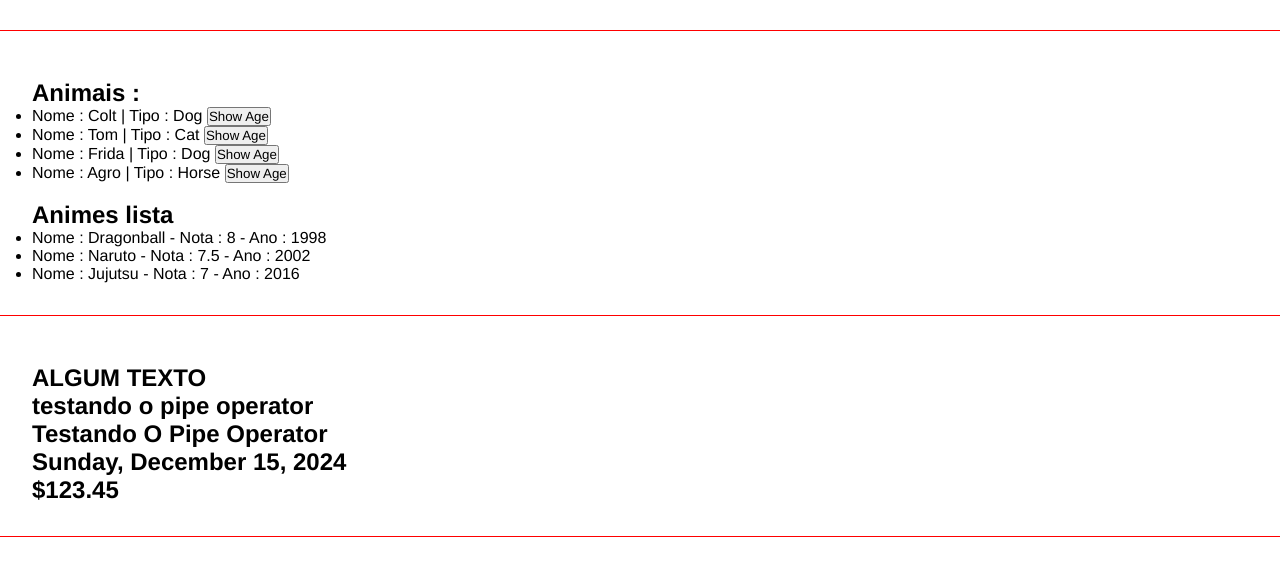
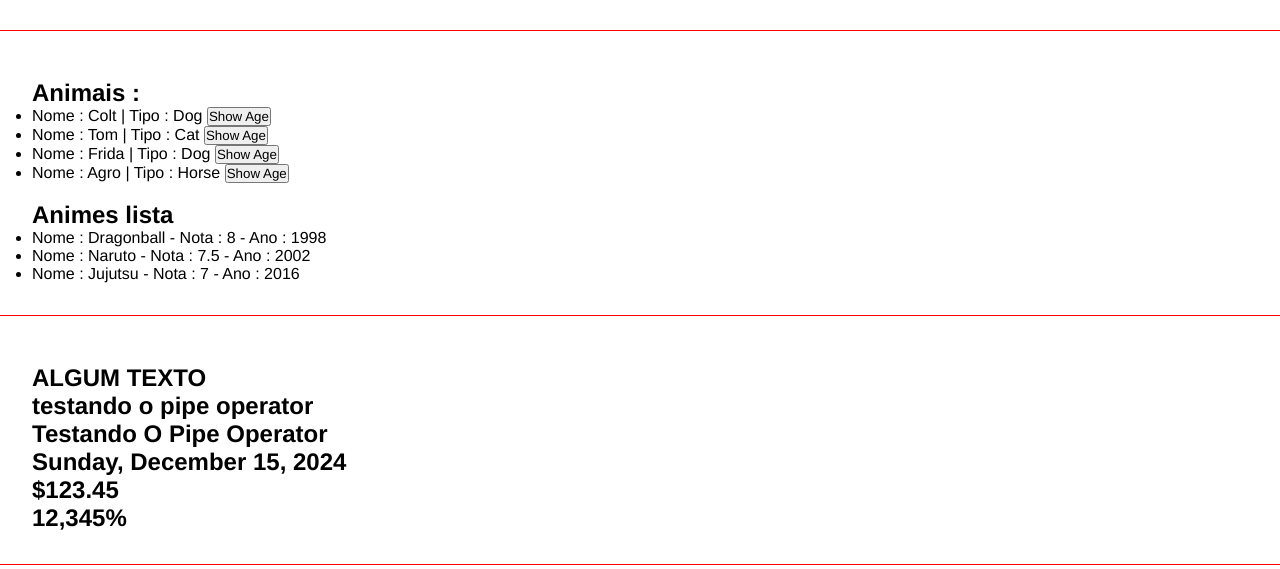
Before and after one commit to davaosantos/Angular-Battisti, an Angular app: page / in a window 1280 px wide. Shown: the part 1157-1726 px from the top of the page. Built offline with nearby package versions, Linux system fonts and the light colour scheme.

Commit message:
14 - Pipe operators do angular

```diff
--- a/src/app/components/pipes/pipes.component.html
+++ b/src/app/components/pipes/pipes.component.html
@@ -4,4 +4,5 @@
     <h2>{{someText | titlecase}}</h2>
     <h2>{{today | date : "fullDate"}}</h2>
     <h2>{{value | currency}}</h2>
+    <h2>{{value | percent}}</h2>
 </div>
```
